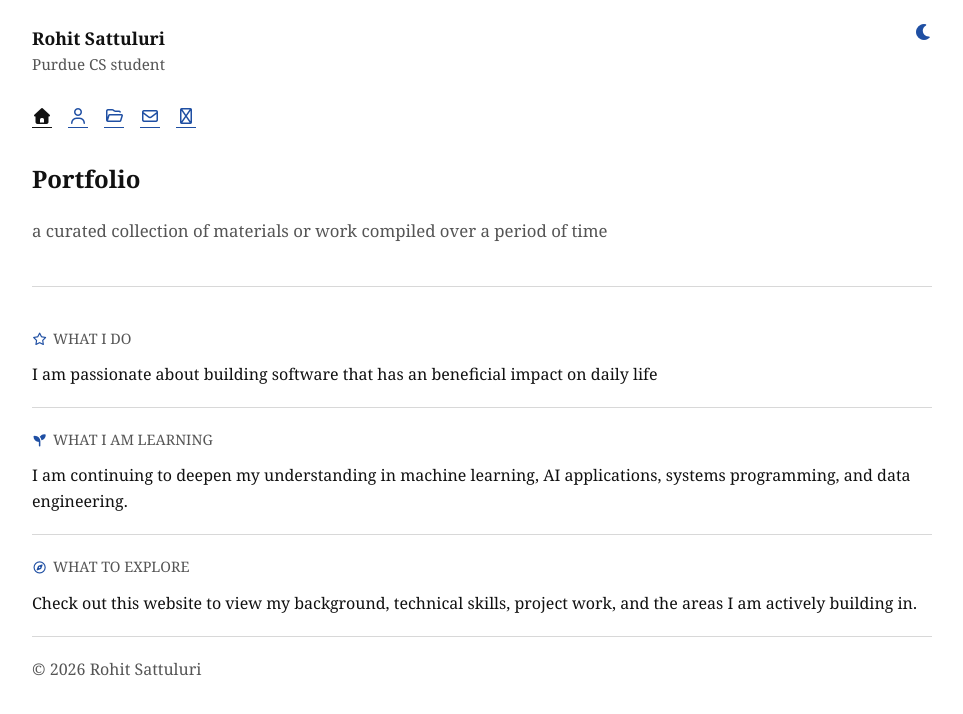
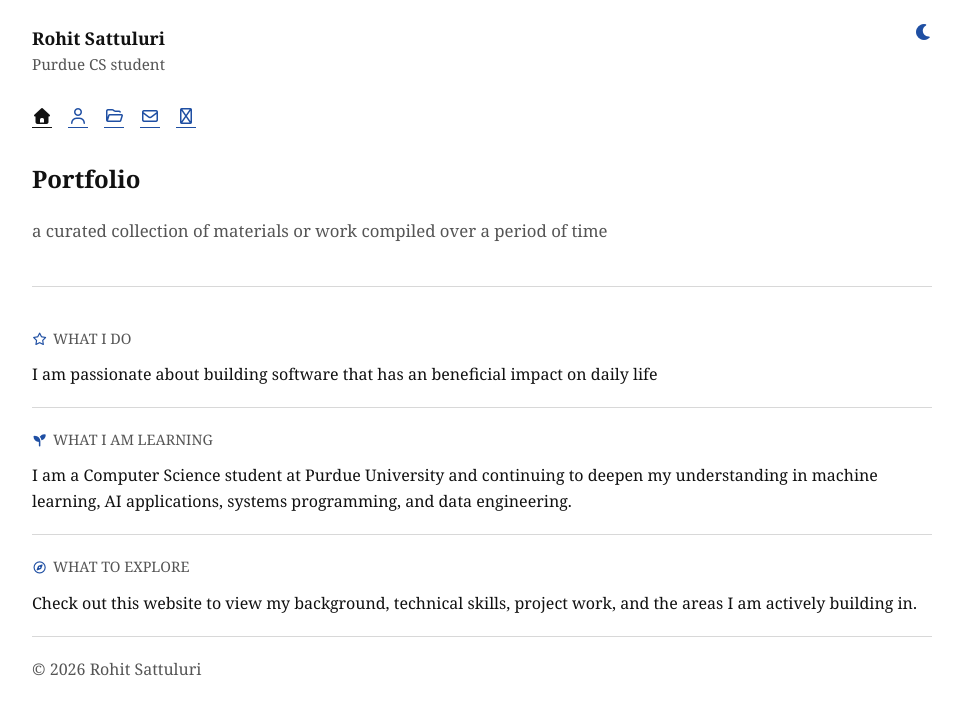
Before and after one commit to rohit2195-jpg/Portfolio_website, a React (Vite) app in the folder frontend/: page / in a window 1280 px wide. Shown: the top 714 px of the page, without its empty margins (158-1121 px from the left). Built offline with nearby package versions, Linux system fonts and the light colour scheme.

Commit message:
formgatting

```diff
--- a/frontend/src/pages/AboutPage.jsx
+++ b/frontend/src/pages/AboutPage.jsx
@@ -4,7 +4,7 @@ export default function AboutPage() {
       <section className="page-intro page-intro-compact">
         <h2>About</h2>
 
-        <p className="page-lead"> A collection of facts regarding a specific entity </p>
+        <p className="page-lead"> a collection of facts regarding a specific entity </p>
 
 
       </section>
--- a/frontend/src/pages/ContactPage.jsx
+++ b/frontend/src/pages/ContactPage.jsx
@@ -5,7 +5,7 @@ export default function ContactPage() {
     <section className="contact-card">
       <h2>Contact</h2>
       <p className="page-lead">
-        An establishing of communication with someone.
+        an establishing of communication with someone.
       </p>
 
       <div className="contact-links">
--- a/frontend/src/pages/HomePage.jsx
+++ b/frontend/src/pages/HomePage.jsx
@@ -30,8 +30,7 @@ export default function HomePage() {
             What I am learning
           </p>
           <p>
-            I am continuing to deepen my understanding in machine learning, AI
-            applications, systems programming, and data engineering.
+            I am a Computer Science student at Purdue University and continuing to deepen my understanding in machine learning, AI applications, systems programming, and data engineering.
           </p>
         </article>
 
```
